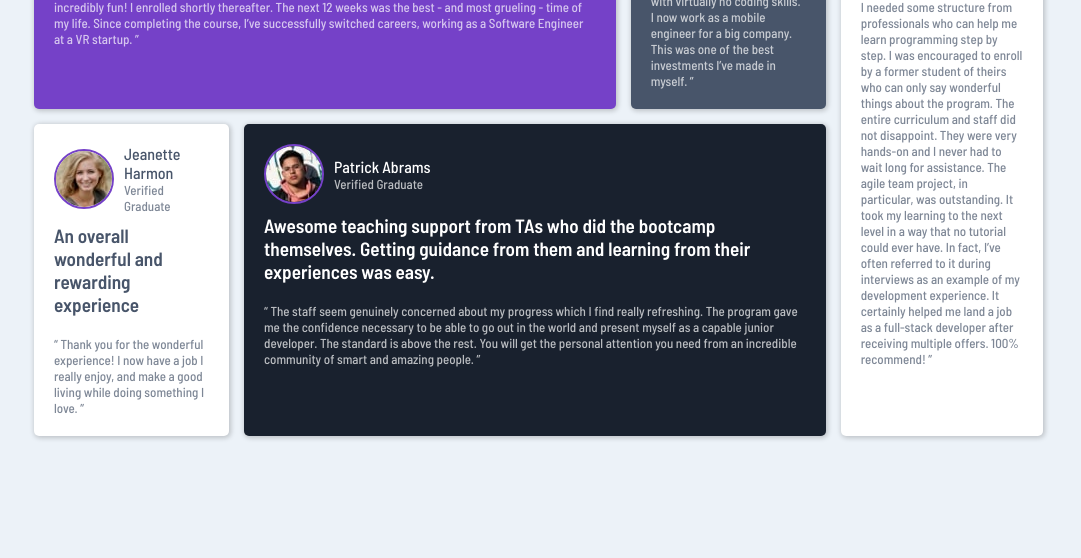
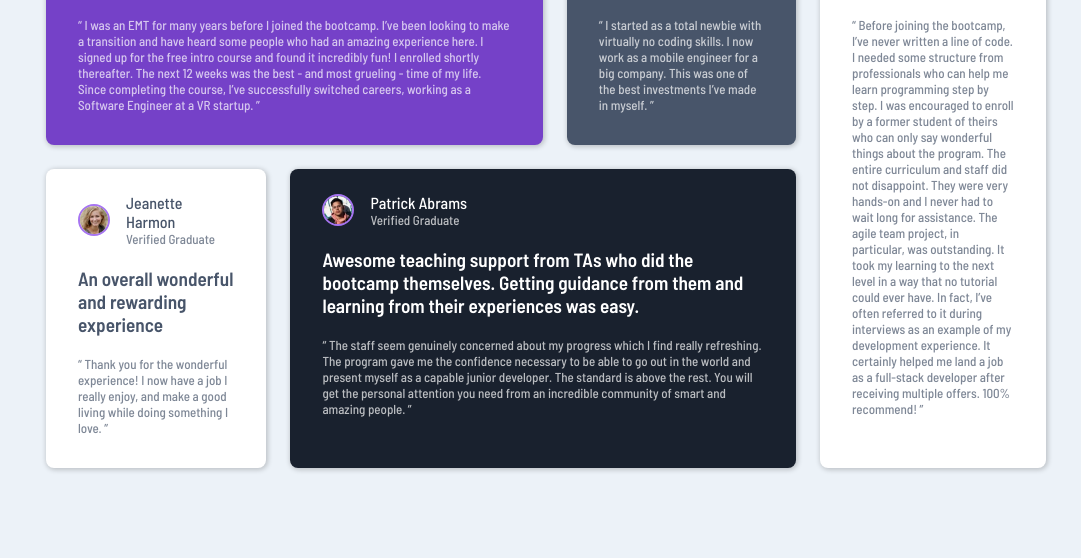
Before and after one commit to AziraalDev/testimonials-challange-front-end, a plain HTML site: page index.html in a window 1280 px wide. Shown: the part 242-800 px from the top of the page, without its empty margins (94-1175 px from the left). Drawn offline with Linux system fonts and the light colour scheme.

Commit message:
Flex attempt rebuild
No grids, only Flex !

```diff
--- a/index.html
+++ b/index.html
@@ -25,7 +25,7 @@
             <img src="./images/image-daniel.jpg" alt="daniel profile picture">
             <div class="header-txt">
               <p class="name">Daniel Clifford</p>
-              <p>Verified Graduate</p>
+              <p class="verified">Verified Graduate</p>
             </div>
           </div>
           <h4>I received a job offer mid-course, and the subjects I learned were current, if not more so, in the company
--- a/style.css
+++ b/style.css
@@ -1,23 +1,54 @@
+:root {
+    --clr-moderate-violet: hsl(263, 55%, 52%);
+    --clr-very-grayish: hsl(217, 19%, 35%);
+    --clr-very-blackish: hsl(219, 29%, 14%);
+    --clr-very-white: hsl(0, 0%, 100%);
+
+    --clr-verified: hsla(0, 0%, 100%, 0.5);
+    --clr-review: hsla(0, 0%, 100%, 0.7);
+
+    --clr-very-light-gray: hsl(0, 0%, 81%);
+    --clr-very-light-blue: hsl(210, 46%, 95%);
+
+    --clr-qoutes-circle: hsl(264, 82%, 70%);
+
+    --font-family: 'Barlow Semi Condensed', sans-serif;
+    --fw-500: 500;
+    --fw-600: 600;
+}
+
 * {
     box-sizing: border-box;
     margin: 0;
     padding: 0;
 }
 
-body{
-    background-color: #ecf2f8;
-    font-family: 'Barlow Semi Condensed', sans-serif;
-}
-.main-container {
-    margin: 5% 3%;
+body {
+    background-color: var(--clr-very-light-blue);
+    font-family: var(--font-family);
+    margin: 4.375rem 1.5rem;
 }
 
+/*FLEX INITIALS*/
+.main-container,
+.sub-main,
+.top-sub-main,
+.bottom-sub-main {
+    display: flex;
+    flex-direction: column;
+    gap: 1.5rem;
+}
+
+/*All nested styles*/
 .sub-class {
-    padding: 20px;
-    margin-bottom: 15px;
-    border-radius: 5px;
-    box-shadow: 1px 1px 5px 1px rgba(0,0,0,0.2);
+    box-shadow: 1px 1px 5px 1px rgba(0, 0, 0, 0.2);
     font-size: 13px;
+    padding: 1.5rem 2rem 2rem;
+    border-radius: 0.5rem;
+
+    display: flex;
+    flex-direction: column;
+    gap: 1.25rem;
 }
 
 .sub-class p {
@@ -25,31 +56,31 @@ body{
 }
 
 #sub-container-1 {
-    background-color: hsl(263, 55%, 52%);
-    color: white;
+    background-color: var(--clr-moderate-violet);
+    color: var(--clr-very-white);
     position: relative;
     z-index: 1;
 }
 
 #sub-container-2 {
-    background-color: hsl(217, 19%, 35%);
-    color: white;
+    background-color: var(--clr-very-grayish);
+    color: var(--clr-very-white);
 }
 
-#sub-container-3, #sub-container-5{
+#sub-container-3,
+#sub-container-5 {
     background-color: hsl(0, 0%, 100%);
-    color: #48556a;
+    color: var(--clr-very-grayish);
 }
 
 #sub-container-4 {
-    background-color: hsl(219, 29%, 14%);
-    color: white;
+    background-color: var(--clr-very-blackish);
+    color: var(--clr-very-white);
 }
 
 .header {
     display: flex;
     align-items: center;
-    margin-bottom: 10px;
     z-index: 3;
     position: relative;
 }
@@ -61,14 +92,14 @@ body{
 
 .header img {
     border-radius: 50%;
-    margin-right: 10px;
-    border: 2px solid #7541c8;
+    margin-right: 1rem;
+    border: 2px solid var(--clr-qoutes-circle);
+    width: 2rem;
 }
 
 .sub-class h4 {
-    margin-bottom: 20px;
     font-size: 1.2rem;
-    font-weight: 600;
+    font-weight: var(--fw-600);
 }
 
 #quote {
@@ -81,41 +112,27 @@ body{
 
 @media (min-width: 576px) {
 
-    .main-container, .sub-main, .top-sub-main, .bottom-sub-main {
+    body {
+        margin: 0;
         display: flex;
+        justify-content: center;
+        align-items: center;
+        height: 100vh;
     }
 
-    .top-sub-main, .bottom-sub-main {
-        flex-basis: 50%;;
+    .main-container {
+        flex-direction: row;
+        max-width: 62.5rem;
     }
-
-    .sub-class{
-        margin-right: 15px;
-    }
-    .main-container {
-        max-width: 1440px;
-        margin: 30px auto;
-        width: 80%;
-    }
-
-    .sub-main {
+    .sub-main{
+        flex: 0 0 75%;
         flex-direction: column;
     }
-
-    #sub-container-1, #sub-container-4{
-        flex-basis: 75%;
+    .sub-container-5{
+        flex: 0 0 25%;
     }
-
-    .sub-main{
-        flex-basis: 80%;
-    }
-
-    #sub-container-2, #sub-container-3 {
-        flex-basis: 25%;
-    }
-
-
-    #sub-container-5 {
-        width: 20%;
+    .top-sub-main, .bottom-sub-main{
+        flex-direction: row;
+        flex: 1;
     }
 }
```
